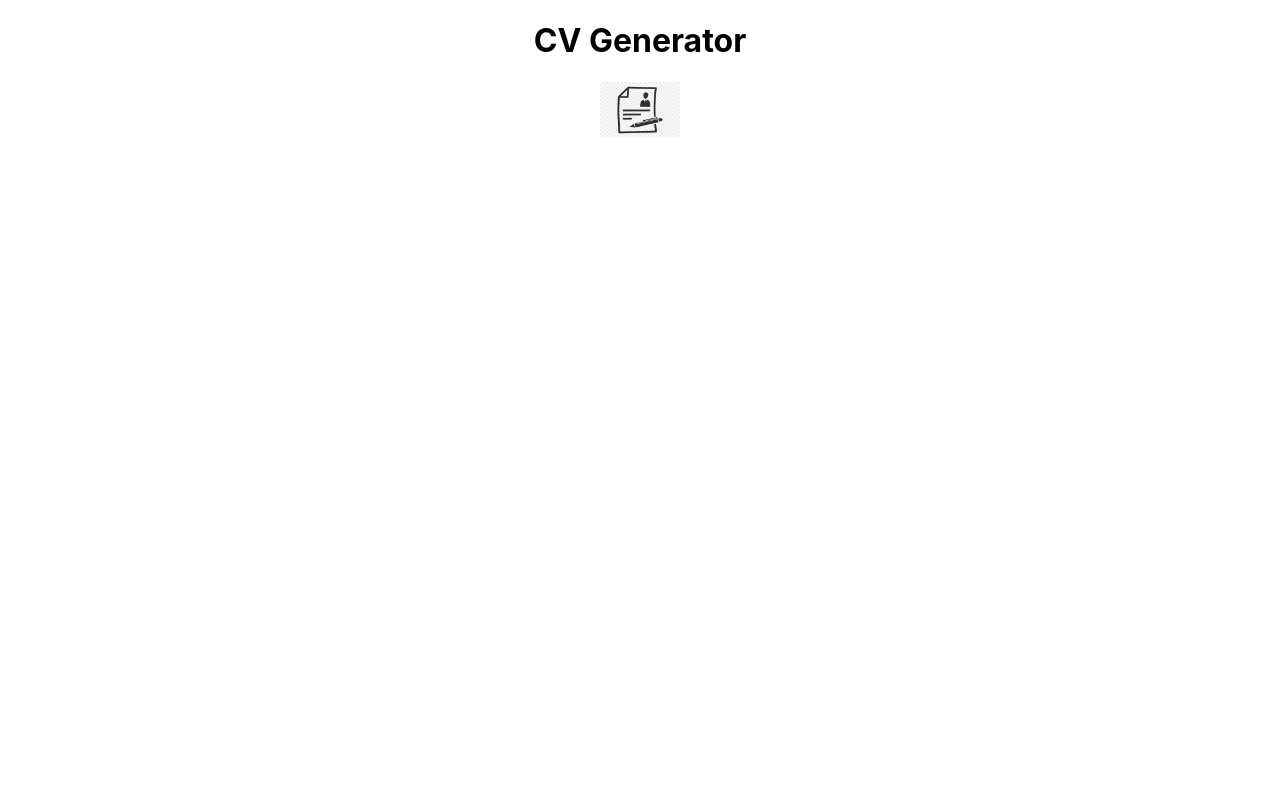
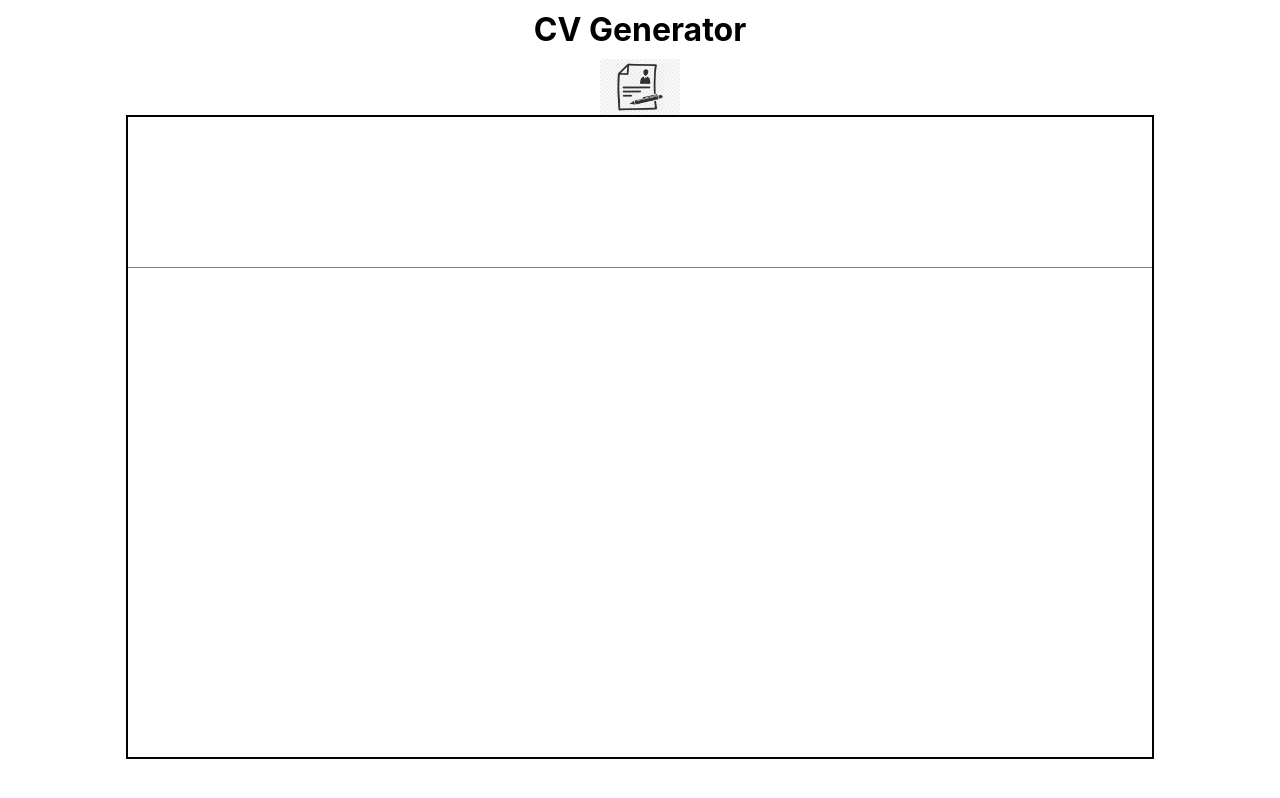
Before and after one commit to enPlace/react-inline-editable-cv, a React (Create React App) app: page / in a window 1280 px wide. Built offline with nearby package versions, Linux system fonts and the light colour scheme.

Commit message:
Setup personal info basic structure and default state data

```diff
--- a/src/App.js
+++ b/src/App.js
@@ -1,10 +1,12 @@
 import Header from "./Components/Header";
+import Cv from "./Components/Cv";
 
 
 function App() {
   return (
     <div className="App">
       <Header></Header>
+      <Cv></Cv>
     </div>
   );
 }
--- /dev/null
+++ b/src/Components/Cv-components/Personal-info.js
@@ -0,0 +1,26 @@
+import { useState } from "react";
+import Name from "./PersonalInfo/Name";
+import Role from "./PersonalInfo/Role";
+import Contact from "./PersonalInfo/Contact";
+
+const PersonalInfo = () => {
+    const [persInfo, setPersInfo] = useState({
+        firstName: "First Name",
+        lastName: "Last Name",
+        role: "Current Role",
+        address1: "address 1",
+        address2: "address 2",
+        phone: "phone",
+        email: "email",
+        linkedIn: "LinkedIn"
+    })
+    return (
+        <div className="personal-info">
+            <Name></Name>
+            <Role></Role>
+            <Contact></Contact>
+        </div>
+     );
+}
+
+export default PersonalInfo;
--- /dev/null
+++ b/src/Components/Cv-components/PersonalInfo/Contact.js
@@ -0,0 +1,7 @@
+const Contact = () => {
+    return (
+        <div className="contact"></div>
+     );
+}
+
+export default Contact;
--- /dev/null
+++ b/src/Components/Cv-components/PersonalInfo/Name.js
@@ -0,0 +1,7 @@
+const Name = () => {
+    return (
+        <div className="name"></div>
+     );
+}
+
+export default Name;
--- /dev/null
+++ b/src/Components/Cv-components/PersonalInfo/Role.js
@@ -0,0 +1,7 @@
+const Role = () => {
+    return (
+        <div className="role"></div>
+     );
+}
+
+export default Role;
--- /dev/null
+++ b/src/Components/Cv.js
@@ -0,0 +1,10 @@
+import PersonalInfo from "./Cv-components/Personal-info";
+const Cv = () => {
+    return (
+        <div className="cv-body">
+            <PersonalInfo></PersonalInfo>
+        </div>
+     );
+}
+
+export default Cv;
--- a/src/index.css
+++ b/src/index.css
@@ -11,6 +11,11 @@ body {
   align-items: center;
 
 }
+.App{
+  display: flex;
+  flex-direction: column;
+  align-items: center;
+}
 
 code {
   font-family: source-code-pro, Menlo, Monaco, Consolas, 'Courier New',
@@ -21,6 +26,18 @@ code {
   flex-direction: column;
   align-items: center;
 }
+.main-header h1{
+  margin:10px;
+}
 #main-icon{
   width: 80px;
 }
+.cv-body{
+  border:2px solid black;
+  width: 80vw;
+  min-height: 80vh;
+}
+.personal-info{
+  border-bottom: 1px solid gray;
+  height: 150px;
+}
```
Also changed, not shown: src/resume-example.png (added).
